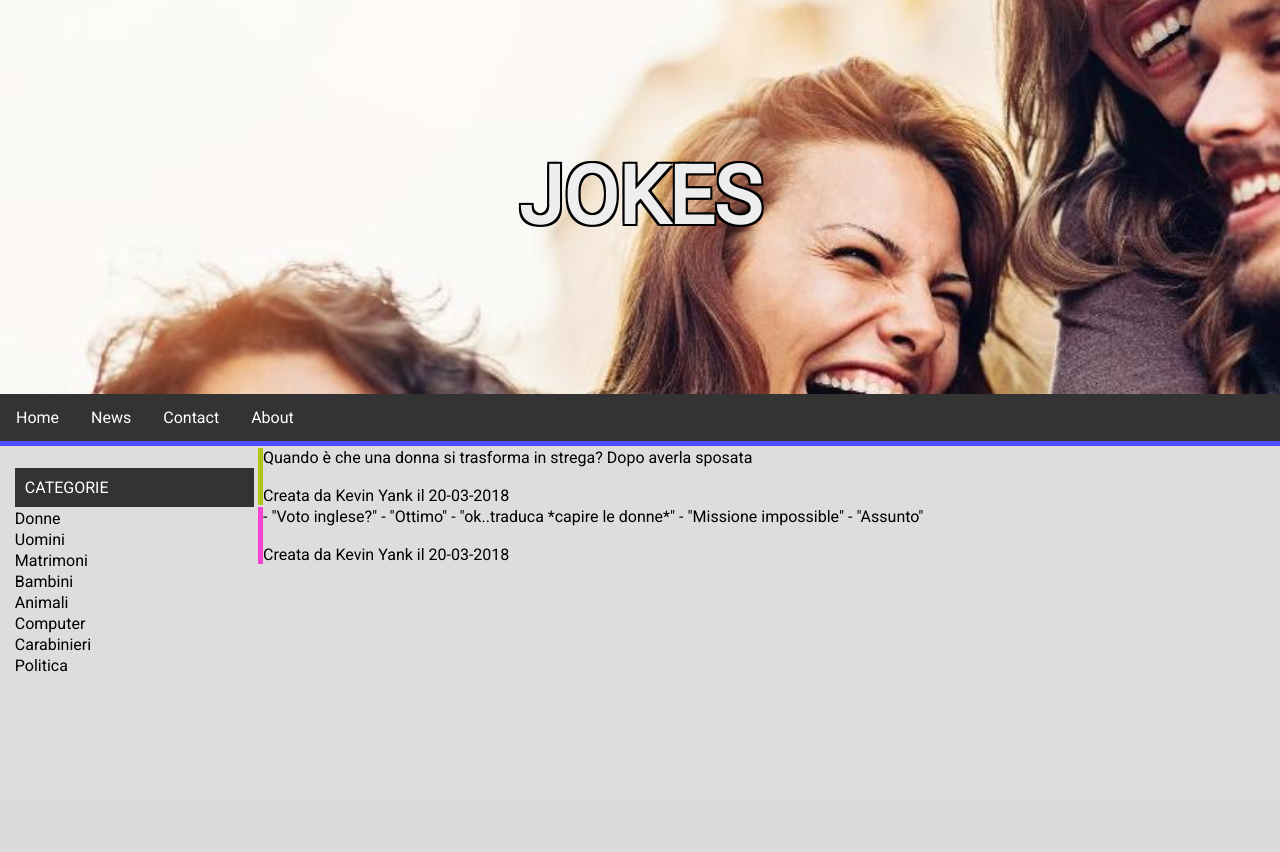
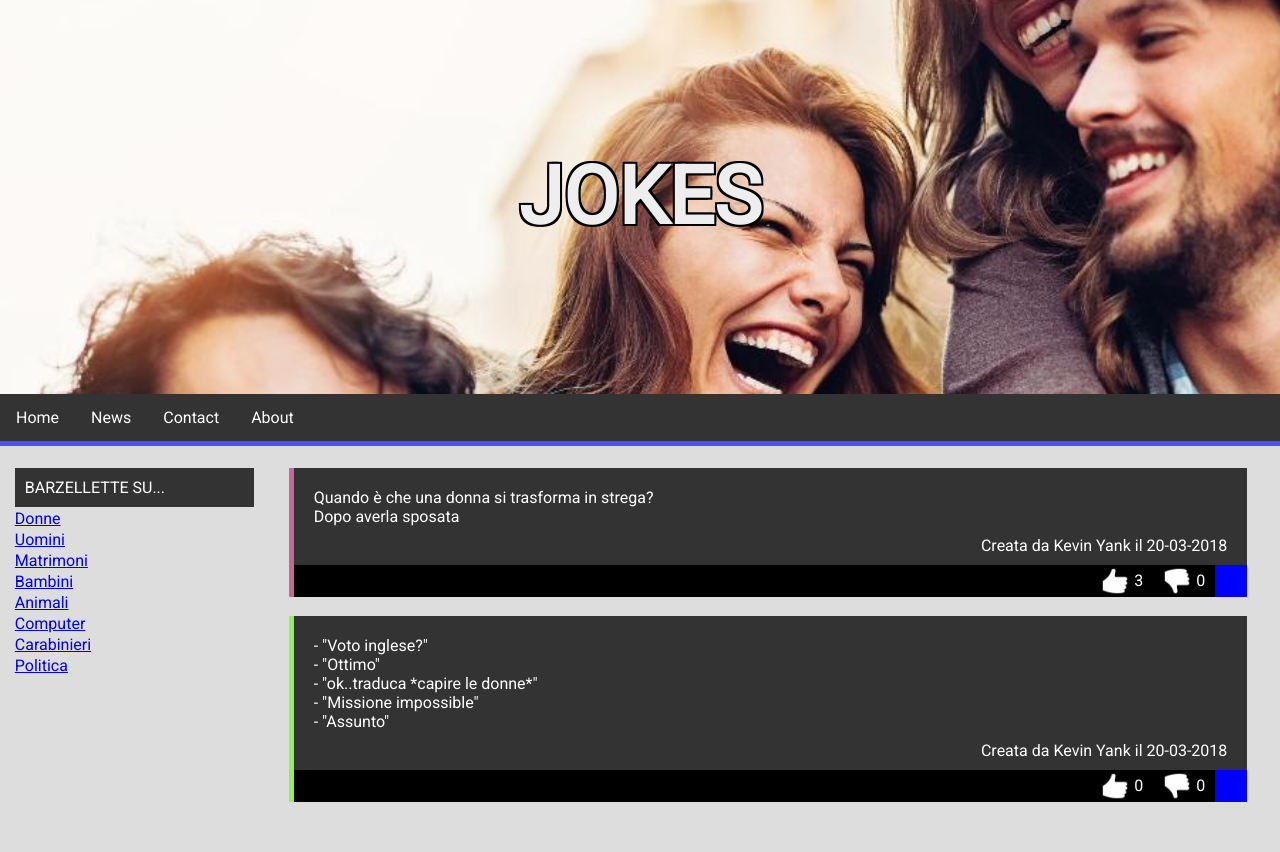
Before and after one commit to iregon/20180320_jokes, a PHP site: page /category.php?category=Donne in a window 1280 px wide. Before the commit the page ends 672 px from the top, so only its background shows below. Run offline with PHP 8.4, Linux system fonts and the light colour scheme; data comes from the database, SQL or seed files in the repository.

Commit message:
aggiustamenti pagina categorie

```diff
--- a/category.php
+++ b/category.php
@@ -6,7 +6,8 @@
     <title>Jokes :: Categoria</title>
     <meta name="viewport" content="width=device-width, initial-scale=1">
     <link rel="stylesheet" type="text/css" media="screen" href="styles/main.css"/>
-    <link rel="stylesheet" type="text/css" media="screen" href="styles/category.css"/>
+    <link rel="stylesheet" type="text/css" media="screen" href="styles/joketable.css"/>
+    <link href="https://fonts.googleapis.com/icon?family=Material+Icons" rel="stylesheet">
   </head>
   <body>
     <div class="header">
@@ -24,7 +25,7 @@
     </div>
     <div class="sidebar">
         <table class="categoriestable">
-            <tr><td class="categoriestitle">Categorie</td></tr>
+            <tr><td class="categoriestitle">Barzellette su...</td></tr>
             <?php
                 include("conn.php");
 
@@ -33,7 +34,10 @@
 
                 if($result = $conn->query($sql)) {
                     while ($row = $result->fetch_assoc()) {
-                        echo "<tr><td>".$row['name']."</td></tr>";
+                        echo "<tr><td><a href='category.php?category=".
+                          $row['name']."'>".
+                          $row['name'].
+                          "</a></td></tr>";
                     }
                 }
             ?>
@@ -42,7 +46,7 @@
     <div class="content">
         <table class="jokestable">
         <?php
-            $sql = "SELECT j.joketext, j.jokedate , a.name
+            $sql = "SELECT j.id, j.joketext, j.jokedate , a.name, j.like, j.unlike
                     FROM joke j, author a, jokecategory jc, category c
                     WHERE c.name = '".$_GET["category"]."'
                     AND j.idauthor = a.id
@@ -53,12 +57,31 @@
                 while ($row = $result->fetch_assoc()) {
                     $newDate = date("d-m-Y", strtotime($row['jokedate']));
 
-                    echo "<tr><td style='border-left:5px solid rgb(".
-                        rand(0,255).",".rand(0,255).",".rand(0,255).
-                        ")'><p class='text'>".
-                        $row['joketext'].
-                        "</p><br><p class='author'>Creata da ".
+                    echo "<tr>
+                        <td style='border-left:5px solid rgb(".
+                        rand(50,255).",".rand(50,255).",".rand(50,255).
+                        ")'>
+                        <p class='text'>".
+                        str_replace("\n", "<br>", $row['joketext']).
+                        "</p>
+                        <p class='author'>Creata da ".
                         $row['name']." il ". $newDate.
+                        "</p><br>
+                        <div class='jokeinfo'>
+                        <div class='info'>
+                        <a href='detail.php?id=".
+                        $row['id'].
+                        "'><i class='material-icons'>&#xE5C8;</i></a>
+                        </div>
+                        <span class='unlike'>".
+                        $row['unlike'].
+                        "</span>
+                        <img src='img/unlike.png' class='unlike'>
+                        <span class='like'>".
+                        $row['like'].
+                        "</span>
+                        <img src='img/like.png' class='like'>
+                        </div></td></tr><tr><td class='spacer'></td></tr>"; $newDate.
                         "</p></td></tr>";
                 }
             }
--- a/styles/main.css
+++ b/styles/main.css
@@ -93,6 +93,11 @@ div.img p {
         width: 100%;
     }
 
+    table.categoriestable {
+        margin: 20px 5% 5% 5%;
+        width: 90%;
+    }
+
     div.content {
         float: none;
         width: 100%;
```
